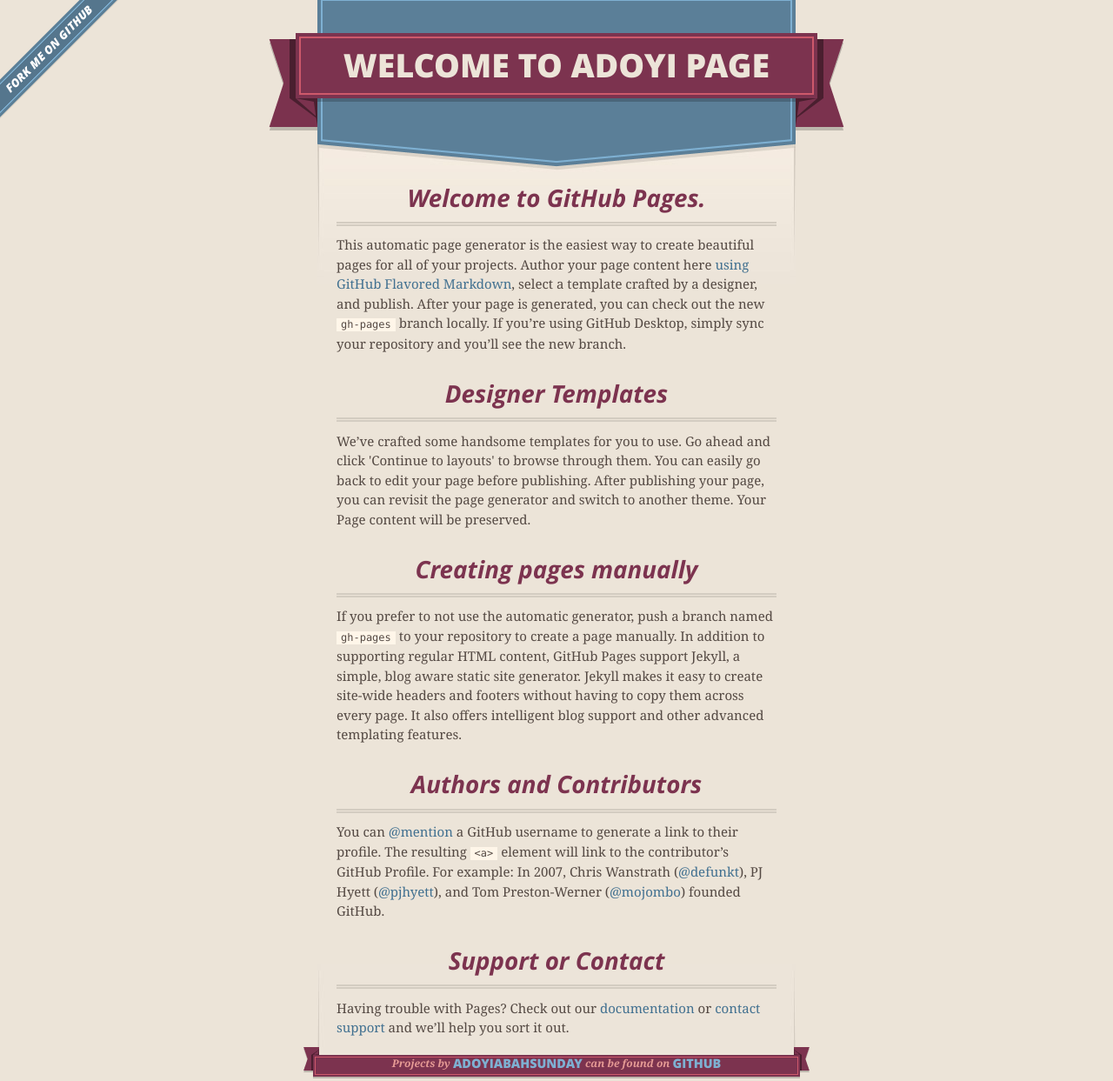
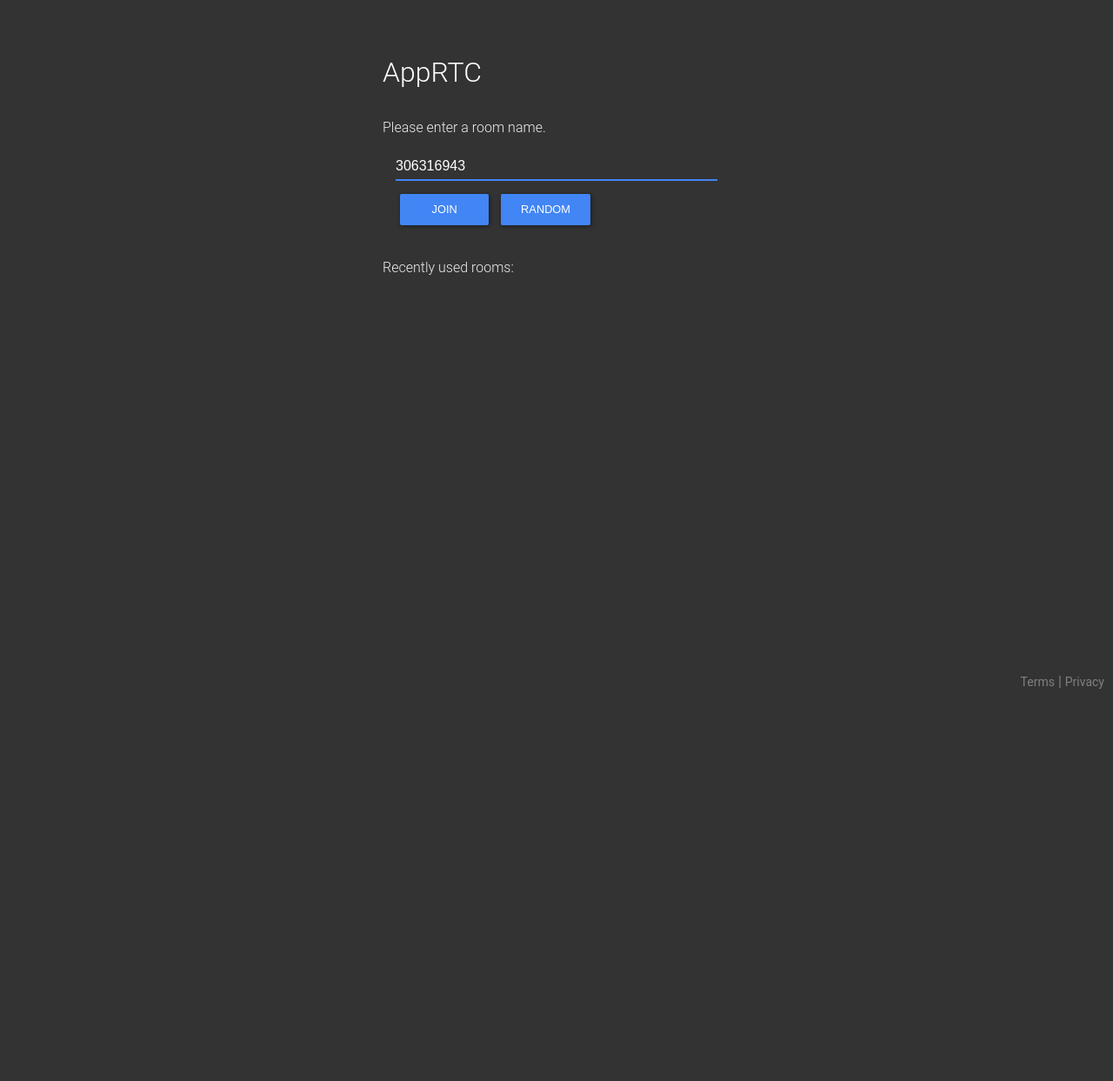
Before and after one commit to adoyiabahsunday/adoyiabahsunday.github.io, a plain HTML site: page index.html in a window 1280 px wide. Shown: the top 1243 px of the page at 87% size. After the commit the page ends 848 px from the top, so only its background shows below. Drawn offline with nearby package versions, Linux system fonts and the light colour scheme.

Commit message:
Update index.html

```diff
--- a/index.html
+++ b/index.html
@@ -1,90 +1,182 @@
-<!DOCTYPE html>
+<!<!DOCTYPE html>
+<!--
+ *  Copyright (c) 2014 The WebRTC project authors. All Rights Reserved.
+ *
+ *  Use of this source code is governed by a BSD-style license
+ *  that can be found in the LICENSE file in the root of the source
+ *  tree.
+-->
 <html>
-  <head>
-    <meta charset='utf-8'>
-    <meta http-equiv="X-UA-Compatible" content="chrome=1">
-    <meta name="viewport" content="width=640">
 
-    <link rel="stylesheet" href="stylesheets/core.css" media="screen">
-    <link rel="stylesheet" href="stylesheets/mobile.css" media="handheld, only screen and (max-device-width:640px)">
-    <link rel="stylesheet" href="stylesheets/github-light.css">
+<!-- Mirrored from apprtc.appspot.com/ by HTTrack Website Copier/3.x [XR&CO'2014], Fri, 10 Jun 2016 11:37:23 GMT -->
+<!-- Added by HTTrack --><meta http-equiv="content-type" content="text/html;charset=utf-8" /><!-- /Added by HTTrack -->
+<head>
 
-    <script type="text/javascript" src="javascripts/modernizr.js"></script>
-    <script type="text/javascript" src="https://ajax.googleapis.com/ajax/libs/jquery/1.7.1/jquery.min.js"></script>
-    <script type="text/javascript" src="javascripts/headsmart.min.js"></script>
-    <script type="text/javascript">
-      $(document).ready(function () {
-        $('#main_content').headsmart()
-      })
-    </script>
-    <title>WELCOME TO ADOYI TEST</title>
-  </head>
+  <meta charset="utf-8">
+  <meta name="description" content="WebRTC reference app">
+  <meta name="viewport" content="width=device-width, user-scalable=no, initial-scale=1, maximum-scale=1">
+  <meta itemprop="description" content="Video chat using the reference WebRTC application">
+  <meta itemprop="image" content="images/webrtc-icon-192x192.png">
+  <meta itemprop="name" content="AppRTC">
+  <meta name="mobile-web-app-capable" content="yes">
+  <meta id="theme-color" name="theme-color" content="#ffffff">
 
-  <body>
-    <a id="forkme_banner" href="https://github.com/adoyiabahsunday">View on GitHub</a>
-    <div class="shell">
+  <base target="_blank">
 
-      <header>
-        <span class="ribbon-outer">
-          <span class="ribbon-inner">
-            <h1>WELCOME TO ADOYI PAGE</h1>
-            <h2></h2>
-          </span>
-          <span class="left-tail"></span>
-          <span class="right-tail"></span>
-        </span>
-      </header>
+  <title>AppRTC</title>
 
-      <div id="no-downloads">
-        <span class="inner">
-        </span>
+  <link rel="manifest" href="manifest.json">
+  <link rel="icon" sizes="192x192" href="images/webrtc-icon-192x192.png">
+
+  <link rel="canonical" href="#">
+
+  <link rel="stylesheet" href="css/main.css">
+
+</head>
+
+<body>
+  <!--
+   * Keep the HTML id attributes in sync with |UI_CONSTANTS| defined in
+   * appcontroller.js.
+  -->
+  <div id="videos">
+    <video id="mini-video" autoplay muted></video>
+    <video id="remote-video" autoplay></video>
+    <video id="local-video" autoplay muted></video>
+  </div>
+
+  <div id="room-selection" class="hidden">
+    <h1>AppRTC</h1>
+    <p id="instructions">Please enter a room name.</p>
+    <div>
+      <div id="room-id-input-div">
+        <input type="text" id="room-id-input" autofocus/>
+        <label class="error-label hidden" for="room-id-input" id="room-id-input-label">Room name must be 5 or more characters and include only letters, numbers, underscore and hyphen.</label>
       </div>
+      <div id="room-id-input-buttons">
+        <button id="join-button">JOIN</button>
+        <button id="random-button">RANDOM</button>
+      </div>
+    </div>
+    <div id="recent-rooms">
+      <p>Recently used rooms:</p>
+      <ul id="recent-rooms-list"></ul>
+    </div>
+  </div>
+
+  <div id="confirm-join-div" class="hidden">
+    <div>Ready to join<span id="confirm-join-room-span"></span>?</div>
+    <button id="confirm-join-button">JOIN</button>
+  </div>
+
+  <footer>
+    <div id="sharing-div">
+      <div id="room-link">Waiting for someone to join this room: <a id="room-link-href" href="#" target="_blank"></a></div>
+    </div>
+    <div id="info-div">Code for AppRTC is available from <a href="http://github.com/webrtc/apprtc" title="GitHub repo for AppRTC">github.com/webrtc/apprtc</a></div>
+    <div id="status-div"></div>
+    <div id="rejoin-div" class="hidden"><span>You have left the call.</span> <button id="rejoin-button">REJOIN</button><button id="new-room-button">NEW ROOM</button></div>
+  </footer>
+
+  <div id="icons" class="hidden">
+
+    <svg id="mute-audio" xmlns="http://www.w3.org/2000/svg" width="48" height="48" viewbox="-10 -10 68 68">
+    <title>title</title>
+      <circle cx="24" cy="24" r="34">
+        <title>Mute audio</title>
+      </circle>
+      <path class="on" transform="scale(0.6), translate(17,18)" d="M38 22h-3.4c0 1.49-.31 2.87-.87 4.1l2.46 2.46C37.33 26.61 38 24.38 38 22zm-8.03.33c0-.11.03-.22.03-.33V10c0-3.32-2.69-6-6-6s-6 2.68-6 6v.37l11.97 11.96zM8.55 6L6 8.55l12.02 12.02v1.44c0 3.31 2.67 6 5.98 6 .45 0 .88-.06 1.3-.15l3.32 3.32c-1.43.66-3 1.03-4.62 1.03-5.52 0-10.6-4.2-10.6-10.2H10c0 6.83 5.44 12.47 12 13.44V42h4v-6.56c1.81-.27 3.53-.9 5.08-1.81L39.45 42 42 39.46 8.55 6z" fill="white"/>
+      <path class="off" transform="scale(0.6), translate(17,18)"  d="M24 28c3.31 0 5.98-2.69 5.98-6L30 10c0-3.32-2.68-6-6-6-3.31 0-6 2.68-6 6v12c0 3.31 2.69 6 6 6zm10.6-6c0 6-5.07 10.2-10.6 10.2-5.52 0-10.6-4.2-10.6-10.2H10c0 6.83 5.44 12.47 12 13.44V42h4v-6.56c6.56-.97 12-6.61 12-13.44h-3.4z"  fill="white"/>
+    </svg>
+
+    <svg id="mute-video" xmlns="http://www.w3.org/2000/svg" width="48" height="48" viewbox="-10 -10 68 68">
+      <circle cx="24" cy="24" r="34">
+        <title>Mute video</title>
+      </circle>
+      <path class="on" transform="scale(0.6), translate(17,16)" d="M40 8H15.64l8 8H28v4.36l1.13 1.13L36 16v12.36l7.97 7.97L44 36V12c0-2.21-1.79-4-4-4zM4.55 2L2 4.55l4.01 4.01C4.81 9.24 4 10.52 4 12v24c0 2.21 1.79 4 4 4h29.45l4 4L44 41.46 4.55 2zM12 16h1.45L28 30.55V32H12V16z" fill="white"/>
+      <path class="off" transform="scale(0.6), translate(17,16)" d="M40 8H8c-2.21 0-4 1.79-4 4v24c0 2.21 1.79 4 4 4h32c2.21 0 4-1.79 4-4V12c0-2.21-1.79-4-4-4zm-4 24l-8-6.4V32H12V16h16v6.4l8-6.4v16z" fill="white"/>
+    </svg>
+
+    <svg id="fullscreen" xmlns="http://www.w3.org/2000/svg" width="48" height="48" viewbox="-10 -10 68 68">
+      <circle cx="24" cy="24" r="34">
+        <title>Enter fullscreen</title>
+      </circle>
+      <path class="on" transform="scale(0.8), translate(7,6)" d="M10 32h6v6h4V28H10v4zm6-16h-6v4h10V10h-4v6zm12 22h4v-6h6v-4H28v10zm4-22v-6h-4v10h10v-4h-6z" fill="white"/>
+      <path class="off" transform="scale(0.8), translate(7,6)"  d="M14 28h-4v10h10v-4h-6v-6zm-4-8h4v-6h6v-4H10v10zm24 14h-6v4h10V28h-4v6zm-6-24v4h6v6h4V10H28z" fill="white"/>
+    </svg>
+
+    <svg id="hangup" class="hidden" xmlns="http://www.w3.org/2000/svg" width="48" height="48" viewbox="-10 -10 68 68">
+      <circle cx="24" cy="24" r="34">
+        <title>Hangup</title>
+      </circle>
+      <path transform="scale(0.7), translate(11,10)" d="M24 18c-3.21 0-6.3.5-9.2 1.44v6.21c0 .79-.46 1.47-1.12 1.8-1.95.98-3.74 2.23-5.33 3.7-.36.35-.85.57-1.4.57-.55 0-1.05-.22-1.41-.59L.59 26.18c-.37-.37-.59-.87-.59-1.42 0-.55.22-1.05.59-1.42C6.68 17.55 14.93 14 24 14s17.32 3.55 23.41 9.34c.37.36.59.87.59 1.42 0 .55-.22 1.05-.59 1.41l-4.95 4.95c-.36.36-.86.59-1.41.59-.54 0-1.04-.22-1.4-.57-1.59-1.47-3.38-2.72-5.33-3.7-.66-.33-1.12-1.01-1.12-1.8v-6.21C30.3 18.5 27.21 18 24 18z" fill="white"/>
+    </svg>
+
+  </div>
+  <div id="privacy">
+    <a href="http://www.google.com/accounts/TOS">Terms</a>
+    &#32;&#124;&#32;
+    <a href="http://www.google.com/policies/privacy/">Privacy</a>
+  </div>
 
 
-      <span class="banner-fix"></span>
 
 
-      <section id="main_content">
-        <h3>
-<a id="welcome-to-github-pages" class="anchor" href="#welcome-to-github-pages" aria-hidden="true"><span aria-hidden="true" class="octicon octicon-link"></span></a>Welcome to GitHub Pages.</h3>
 
-<p>This automatic page generator is the easiest way to create beautiful pages for all of your projects. Author your page content here <a href="https://guides.github.com/features/mastering-markdown/">using GitHub Flavored Markdown</a>, select a template crafted by a designer, and publish. After your page is generated, you can check out the new <code>gh-pages</code> branch locally. If you’re using GitHub Desktop, simply sync your repository and you’ll see the new branch.</p>
-
-<h3>
-<a id="designer-templates" class="anchor" href="#designer-templates" aria-hidden="true"><span aria-hidden="true" class="octicon octicon-link"></span></a>Designer Templates</h3>
-
-<p>We’ve crafted some handsome templates for you to use. Go ahead and click 'Continue to layouts' to browse through them. You can easily go back to edit your page before publishing. After publishing your page, you can revisit the page generator and switch to another theme. Your Page content will be preserved.</p>
-
-<h3>
-<a id="creating-pages-manually" class="anchor" href="#creating-pages-manually" aria-hidden="true"><span aria-hidden="true" class="octicon octicon-link"></span></a>Creating pages manually</h3>
-
-<p>If you prefer to not use the automatic generator, push a branch named <code>gh-pages</code> to your repository to create a page manually. In addition to supporting regular HTML content, GitHub Pages support Jekyll, a simple, blog aware static site generator. Jekyll makes it easy to create site-wide headers and footers without having to copy them across every page. It also offers intelligent blog support and other advanced templating features.</p>
-
-<h3>
-<a id="authors-and-contributors" class="anchor" href="#authors-and-contributors" aria-hidden="true"><span aria-hidden="true" class="octicon octicon-link"></span></a>Authors and Contributors</h3>
-
-<p>You can <a href="https://help.github.com/articles/basic-writing-and-formatting-syntax/#mentioning-users-and-teams" class="user-mention">@mention</a> a GitHub username to generate a link to their profile. The resulting <code>&lt;a&gt;</code> element will link to the contributor’s GitHub Profile. For example: In 2007, Chris Wanstrath (<a href="https://github.com/defunkt" class="user-mention">@defunkt</a>), PJ Hyett (<a href="https://github.com/pjhyett" class="user-mention">@pjhyett</a>), and Tom Preston-Werner (<a href="https://github.com/mojombo" class="user-mention">@mojombo</a>) founded GitHub.</p>
-
-<h3>
-<a id="support-or-contact" class="anchor" href="#support-or-contact" aria-hidden="true"><span aria-hidden="true" class="octicon octicon-link"></span></a>Support or Contact</h3>
-
-<p>Having trouble with Pages? Check out our <a href="https://help.github.com/pages">documentation</a> or <a href="https://github.com/contact">contact support</a> and we’ll help you sort it out.</p>
-      </section>
-
-      <footer>
-        <span class="ribbon-outer">
-          <span class="ribbon-inner">
-            <p>Projects by <a href="https://github.com/adoyiabahsunday">adoyiabahsunday</a> can be found on <a href="https://github.com/adoyiabahsunday">GitHub</a></p>
-          </span>
-          <span class="left-tail"></span>
-          <span class="right-tail"></span>
-        </span>
-        <p>Generated with <a href="https://pages.github.com">GitHub Pages</a> using Merlot</p>
-        <span class="octocat"></span>
-      </footer>
-
-    </div>
+  <script src="js/apprtc.debug.js"></script>
 
 
-  </body>
+
+
+  <script type="text/javascript">
+    var loadingParams = {
+      errorMessages: [],
+      isLoopback: false,
+      warningMessages: [],
+      mediaConstraints: {"audio": true, "video": true},
+      offerOptions: {},
+      peerConnectionConfig: {"rtcpMuxPolicy": "require", "bundlePolicy": "max-bundle", "iceServers": []},
+      peerConnectionConstraints: {"optional": []},
+      turnRequestUrl: 'https://computeengineondemand.appspot.com/turn?username=348583543&key=4080218913',
+      iceServerRequestUrl: 'https://networktraversal.googleapis.com/v1alpha/iceconfig?key=AIzaSyAJdh2HkajseEIltlZ3SIXO02Tze9sO3NY',
+      iceServerTransports: '',
+      wssUrl: 'wss://apprtc-ws-2.webrtc.org:443/ws',
+      wssPostUrl: 'https://apprtc-ws-2.webrtc.org:443',
+      bypassJoinConfirmation: false,
+      versionInfo: {"gitHash": "4360745602350ad24487a2f55eeca3bec3d8ce46", "branch": "master", "time": "Mon May 30 16:33:26 2016 +0200"}
+    };
+    var appController;
+    function initialize() {
+      // We don't want to continue if this is triggered from Chrome prerendering,
+      // since it will register the user to GAE without cleaning it up, causing
+      // the real navigation to get a "full room" error. Instead we'll initialize
+      // once the visibility state changes to non-prerender.
+      if (document.visibilityState === 'prerender') {
+        document.addEventListener('visibilitychange', onVisibilityChange);
+        return;
+      }
+      appController = new AppController(loadingParams);
+    }
+    function onVisibilityChange() {
+      if (document.visibilityState === 'prerender') {
+        return;
+      }
+      document.removeEventListener('visibilitychange', onVisibilityChange);
+      initialize();
+    }
+    initialize();
+  </script>
+
+  <script>
+    (function(i,s,o,g,r,a,m){i['GoogleAnalyticsObject']=r;i[r]=i[r]||function(){
+      (i[r].q=i[r].q||[]).push(arguments)},i[r].l=1*new Date();a=s.createElement(o),
+      m=s.getElementsByTagName(o)[0];a.async=1;a.src=g;m.parentNode.insertBefore(a,m)
+    })(window,document,'script','../www.google-analytics.com/analytics.js','ga');
+    ga('create', 'UA-48530561-2', 'auto');
+    ga('send', 'pageview');
+  </script>
+
+</body>
+
+<!-- Mirrored from apprtc.appspot.com/ by HTTrack Website Copier/3.x [XR&CO'2014], Fri, 10 Jun 2016 11:37:32 GMT -->
 </html>
```
